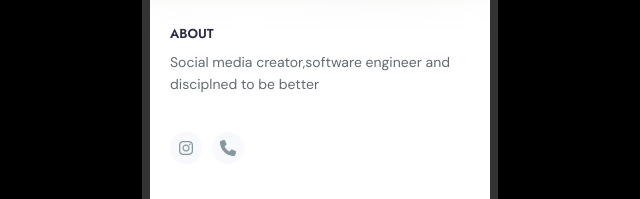
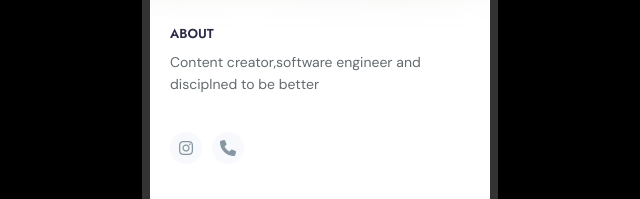
Before and after one commit to zeyos-next/zein-waleed, a plain HTML site: page index.html in a window 1280 px wide. Shown: the part 260-459 px from the top of the page, 320-960 px from the left. Drawn offline with Linux system fonts and the light colour scheme.

Commit message:
Update index.html

```diff
--- a/index.html
+++ b/index.html
@@ -22,7 +22,7 @@
       <div class="card-section is-active" id="about">
         <div class="card-content">
           <div class="card-subtitle">ABOUT</div>
-          <p class="card-desc">Social media creator,software engineer and disciplned to be better</p>
+          <p class="card-desc">Content creator,software engineer and disciplned to be better</p>
           </p>
         </div>
         <div class="card-social">
```
